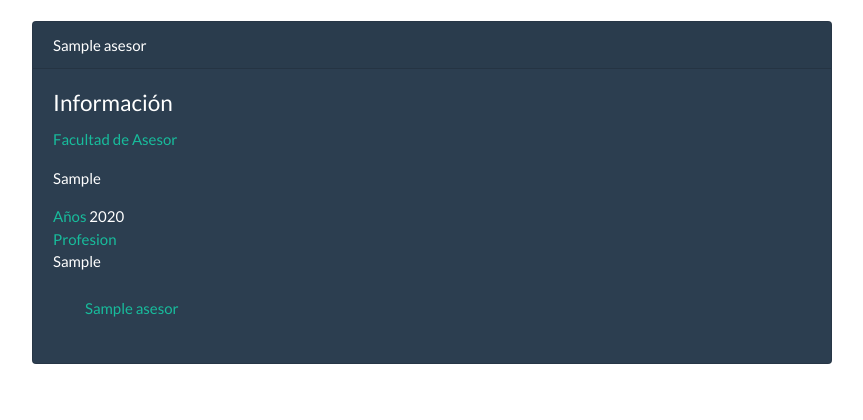
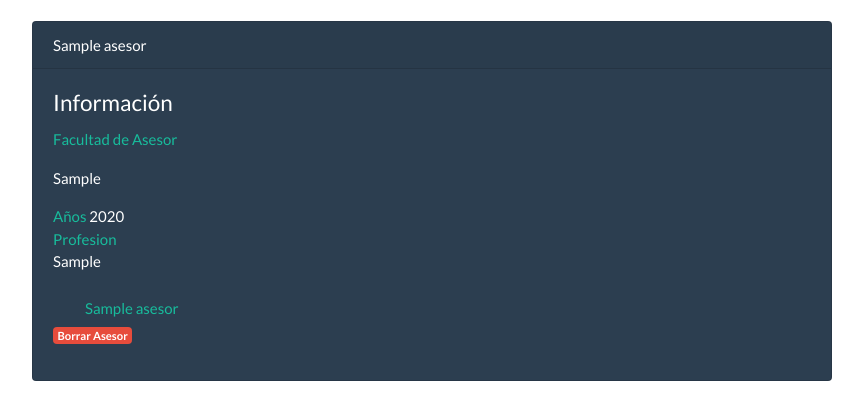
Before and after one commit to diegoalfonsodiaz/AsesoriaDjango, a Django app: page /asesor/lista/ in a window 1280 px wide. Shown: the part 257-677 px from the top of the page, without its empty margins (53-916 px from the left). Run offline with Django 3.2, Linux system fonts and the light colour scheme; tables that the repository leaves empty hold one stand-in row (values such as "Sample post"); some libraries are stand-ins or nearby versions.

Commit message:
ya dio el login y borrar proyecto y asesor  prros

```diff
--- a/medicamentos/templates/medicamentos/asesores_list.html
+++ b/medicamentos/templates/medicamentos/asesores_list.html
@@ -35,6 +35,8 @@
                                 {{ Asesor.profesion }}
                             </p>
                             <a class="nav-link" href="{% url 'asesores_detail' pk=Asesor.pk %}" >{{ Asesor.nombre }}</a>
+
+                            <a class="badge badge-danger" href="{% url 'asesor_remove' pk=Asesor.pk  %}" ><span class="glyphicon glyphicon-list">Borrar Asesor</span></a>
               </p>
             </div>
     </div>
--- a/medicamentos/templates/medicamentos/base.html
+++ b/medicamentos/templates/medicamentos/base.html
@@ -49,5 +49,6 @@
                         {% endblock %}
 
                 </div>
+
     </body>
 </html>
--- a/medicamentos/urls.py
+++ b/medicamentos/urls.py
@@ -13,5 +13,6 @@ urlpatterns = [
     url(r'^proyecto/nuevo/$', views.proyecto_nuevo, name='proyecto_nuevo'),
     url(r'^proyecto/(?P<pk>[0-9]+)/edit/$', views.proyecto_editar, name='proyecto_editar'),
     url(r'^proyecto/(?P<pk>[0-9]+)/remove/$', views.proyecto_remove, name='proyecto_remove'),
+    url(r'^asesor/(?P<pk>[0-9]+)/remove/$', views.asesor_remove, name='asesor_remove'),
     #url(r'^proyecto/(?P<pk>\d+)/remove/$', views.proyecto_remove, name='proyecto_remove'),
     ]
--- a/medicamentos/views.py
+++ b/medicamentos/views.py
@@ -60,6 +60,12 @@ def proyecto_remove(request, pk):
     return render(request, 'medicamentos/proyectos_list.html')
 
 @login_required
+def asesor_remove(request, pk):
+    asesor = get_object_or_404(Asesor, pk=pk)
+    asesor.delete()
+    return render(request, 'medicamentos/asesores_list.html')
+
+@login_required
 def proyecto_editar(request, pk):
     proyecto = get_object_or_404(Proyecto, pk=pk)
     if request.method == "POST":
```
